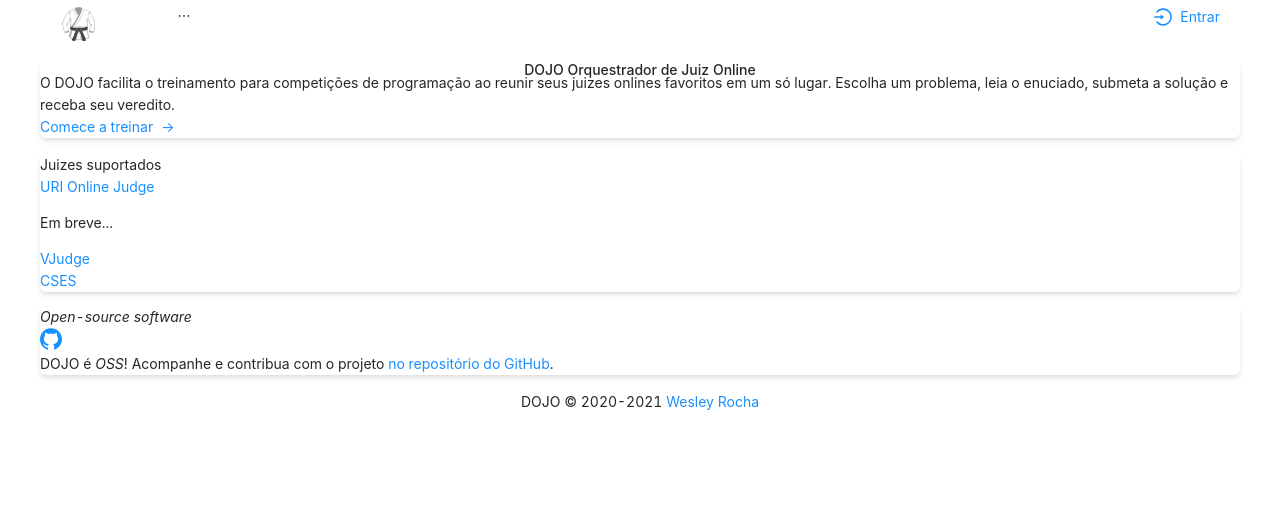
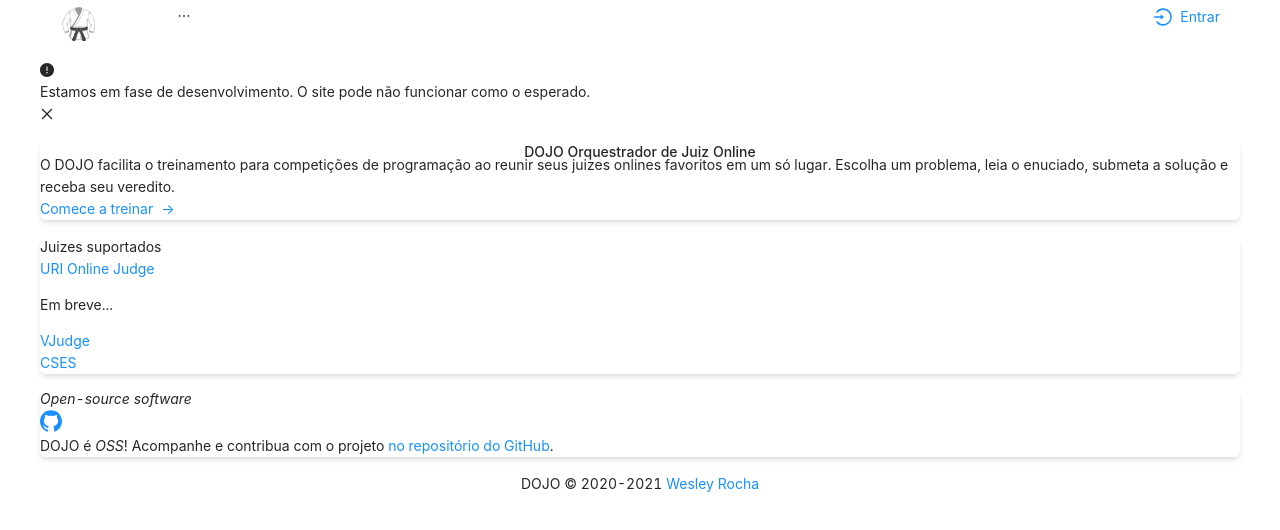
Before and after one commit to wdsrocha/dojo, a Next.js app in the folder packages/app/: page / in a window 1280 px wide. Shown: the top 530 px of the page. Built offline with nearby package versions, Linux system fonts and the light colour scheme.

Commit message:
Add development alert to landing page

```diff
--- a/packages/app/pages/index.tsx
+++ b/packages/app/pages/index.tsx
@@ -1,5 +1,7 @@
 import { GithubOutlined } from "@ant-design/icons";
-import { Card, Col, Row } from "antd";
+import {
+ Alert, Card, Col, Row,
+} from "antd";
 import Paragraph from "antd/lib/typography/Paragraph";
 import Title from "antd/lib/typography/Title";
 import Link from "antd/lib/typography/Link";
@@ -8,6 +10,16 @@
 const Home = () => (
   <>
     <Row justify="center" gutter={[16, 16]}>
+      <Col md={{ span: 16 }}>
+        <Alert
+          banner
+          closable
+          type="warning"
+          message="Estamos em fase de desenvolvimento. O site pode não funcionar como o esperado."
+        />
+      </Col>
+    </Row>
+    <Row justify="center" gutter={[16, 16]} className="mt-4">
       <Col md={{ span: 16 }}>
         <Card
           className="card"
```
Also changed, not shown: packages/app/pages/problem/[id].tsx (+4 -4 lines).
